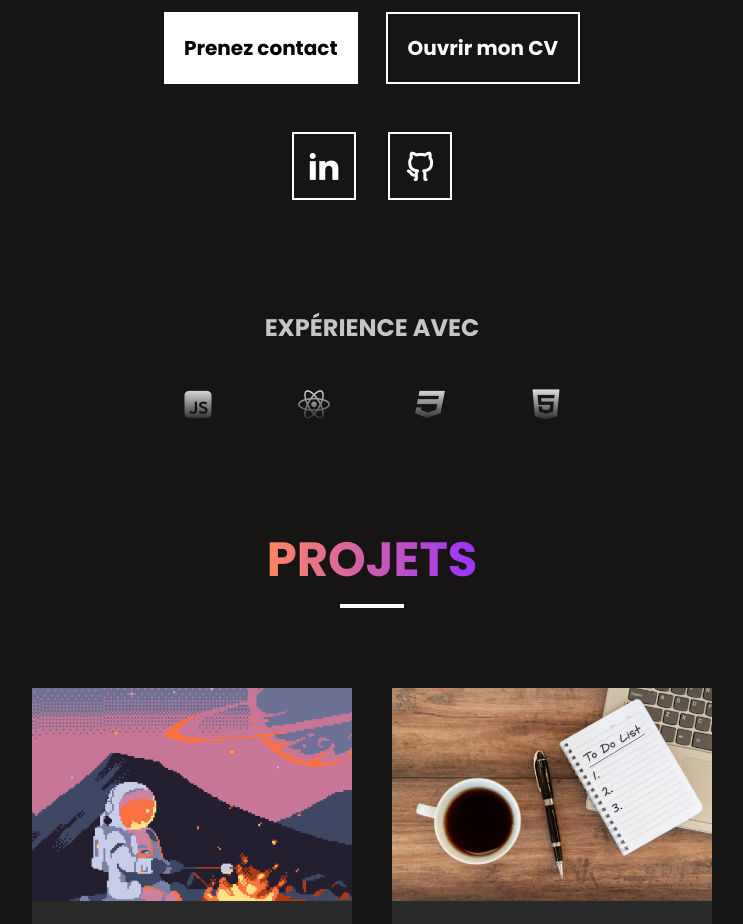
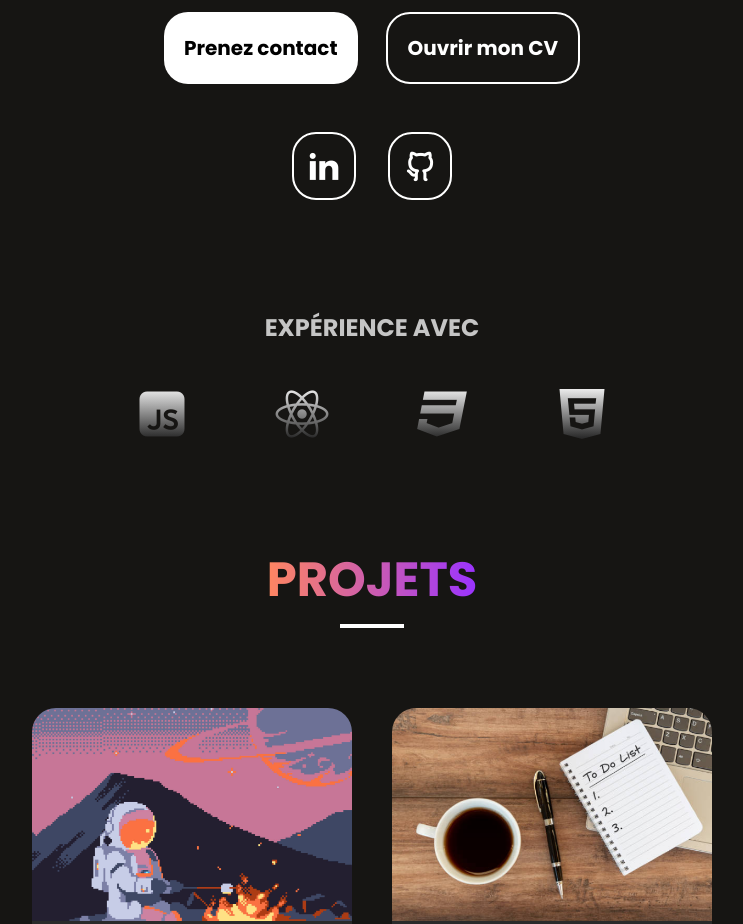
Before and after one commit to MehdiDiasGomes/Mon-portfolio, a React (Vite) app: page / in a window 1280 px wide. Shown: the part 720-1644 px from the top of the page, without its empty margins (268-1011 px from the left). Built offline with nearby package versions, Linux system fonts and the light colour scheme.

Commit message:
💄 Modification du style de bordure des boutons

```diff
--- a/src/Components/Exp/index.jsx
+++ b/src/Components/Exp/index.jsx
@@ -2,7 +2,7 @@ const index = ({ icon }) => {
   return (
     <div className="flex  justify-center items-center text-5xl">
       <i
-        className={`flex justify-center items-center text-6xl sm:text-4xl  bg-gradient-to-b from-primary to-[rgb(17,17,17)] text-transparent bg-clip-text ${icon}`}
+        className={`flex justify-center items-center md:text-6xl sm:text-4xl  bg-gradient-to-b from-primary to-[rgb(17,17,17)] text-transparent bg-clip-text ${icon}`}
       ></i>
     </div>
   )
--- a/src/Components/Projets/index.jsx
+++ b/src/Components/Projets/index.jsx
@@ -7,8 +7,8 @@ const index = ({ img, titre, lien }) => {
       to={lien}
       className="w-projetsImg rounded-xl group md:w-projetsImgMd sm:w-full"
     >
-      <img src={img} alt="" />
-      <div className="flex justify-between items-center bg-[#2A2A2A] duration-300 text-primary p-5 group-hover:bg-[#707070]">
+      <img className='rounded-t-3xl' src={img} alt="" />
+      <div className="flex rounded-b-3xl justify-between items-center bg-[#2A2A2A] duration-300 text-primary p-5 group-hover:bg-[#707070]">
         <div className="flex flex-col">
           <span className="text-secondary">En savoir plus</span>
           <h5 className="text-2xl sm:text-xl">{titre}</h5>
--- a/src/Components/Social/index.jsx
+++ b/src/Components/Social/index.jsx
@@ -4,7 +4,7 @@ export default function index({ icon, lien }) {
   return (
     <div className="flex text-primary">
       <a
-        className="text-primary md:text-4xl sm:text-1xl border-2 border-primary p-3 flex items-center justify-center hover:text-black hover:bg-primary duration-300 sm:text-paragMobile"
+        className="text-primary rounded-3xl md:text-4xl sm:text-1xl border-2 border-primary p-3 flex items-center justify-center hover:text-black hover:bg-primary duration-300 sm:text-paragMobile"
         href={lien}
         target="blank"
       >
--- a/src/Pages/Home.jsx
+++ b/src/Pages/Home.jsx
@@ -41,16 +41,14 @@ const Home = () => {
           </div>
           <div className="flex gap-7 text-primary">
             <a
-              className="bg-primary md:text-xl text-black p-5 flex justify-center items-center hover:bg-[#ffffffec] font-bold sm:text-paragMobile"
-              href="mailto:diasgomes.mehdicours@gmail.com"
-            >
+              className="bg-primary rounded-3xl md:text-xl text-black p-5 flex justify-center items-center hover:bg-[#ffffffec] font-bold sm:text-paragMobile"
+              href="mailto:diasgomes.mehdicours@gmail.com">
               Prenez contact
             </a>
             <a
-              className="text-primary md:text-xl border-2 border-primary p-5 flex items-center justify-center hover:text-black hover:bg-primary duration-300 font-bold sm:text-paragMobile"
+              className="text-primary rounded-3xl md:text-xl border-2 border-primary p-5 flex items-center justify-center hover:text-black hover:bg-primary duration-300 font-bold sm:text-paragMobile"
               href={monCV}
-              target="blank"
-            >
+              target="blank">
               Ouvrir mon CV
             </a>
           </div>
--- a/src/index.css
+++ b/src/index.css
@@ -19,7 +19,12 @@
   ::-webkit-scrollbar-thumb {
     background: rgb(154,51,255);
     opacity: 0.5;
+    transition: .3s;
     border-radius: 0.5rem;
+  }
+
+  ::-webkit-scrollbar-thumb:hover {
+    background: rgba(153, 51, 255, 0.842);
   }
 
   ::-webkit-scrollbar-thumb:hover {
```
